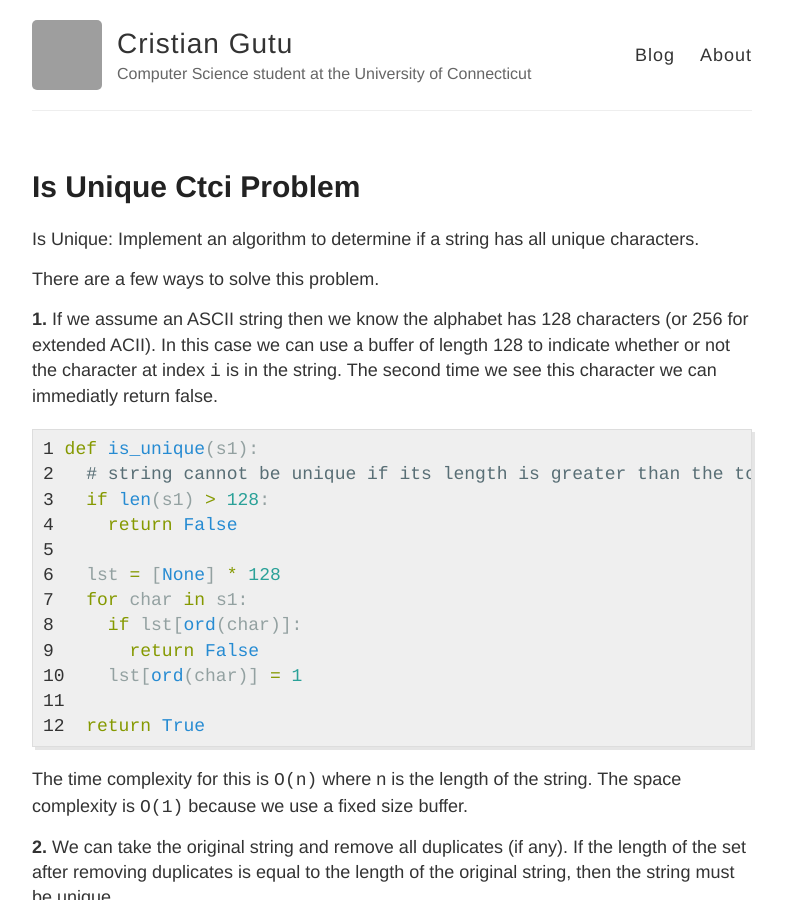
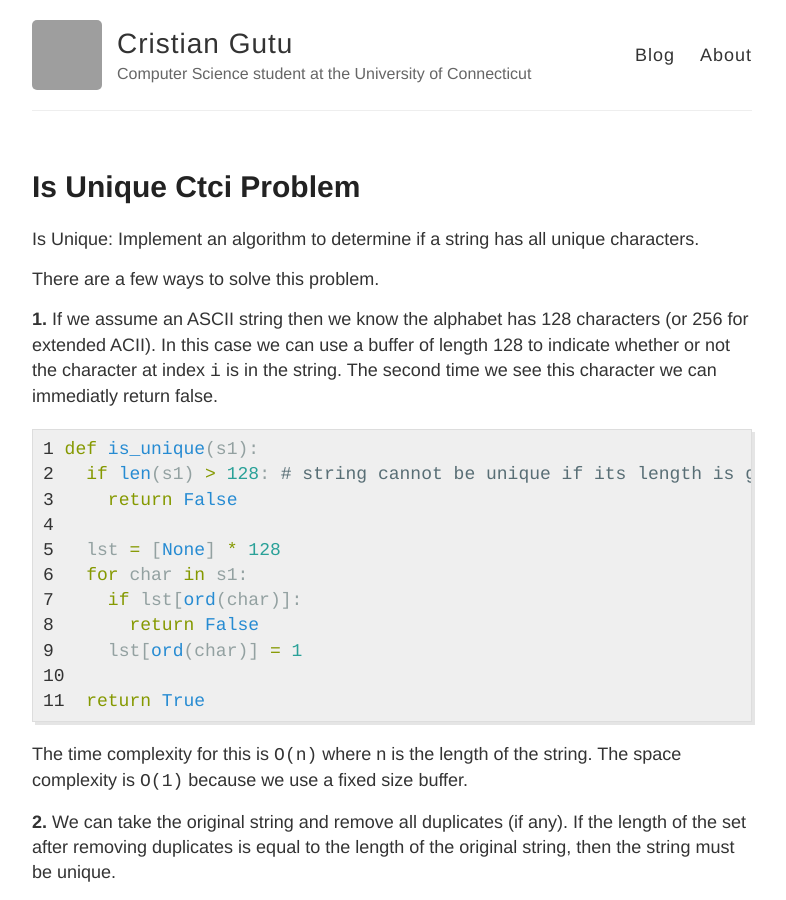
Before and after one commit to gutucristian/gutucristian.github.io, a Jekyll site: the page built from _posts/2018-12-19-Is-Unique-ctci-Problem.md, in a window 1280 px wide and 900 px high. Shown: the whole window, without its empty margins (248-1034 px from the left). Built offline with Jekyll 4.4.1, drawn with Linux system fonts in a browser that asks for light colours; our own code applies the rules of GitHub Pages for plain Markdown files; some of the changed text lies outside the part shown; grey boxes are pictures that could not be loaded.

Commit message:
Update 2018-12-19-Is-Unique-ctci-Problem.md

```diff
--- a/_posts/2018-12-19-Is-Unique-ctci-Problem.md
+++ b/_posts/2018-12-19-Is-Unique-ctci-Problem.md
@@ -6,8 +6,7 @@ There are a few ways to solve this problem.
 
 {% highlight python linenos %}
 def is_unique(s1):
-  # string cannot be unique if its length is greater than the total alphabet size (128 for ASCII string)
-  if len(s1) > 128:
+  if len(s1) > 128: # string cannot be unique if its length is greater than the total alphabet size (128 for ASCII string)
     return False
 
   lst = [None] * 128
@@ -58,7 +57,7 @@ To check if bit 9 was already 1 in our bit vector `checker` we simply perform a
 
 10010 &
 00010 =
------
+
 00010
 
 which is greater than 0.
@@ -67,7 +66,7 @@ If this is true, then return `False`. Else switch bit position 9 in `checker` to
 
 10000 |
 00010 =
------
+
 10010
 
 Repeat this process for every character in the input string.
```
